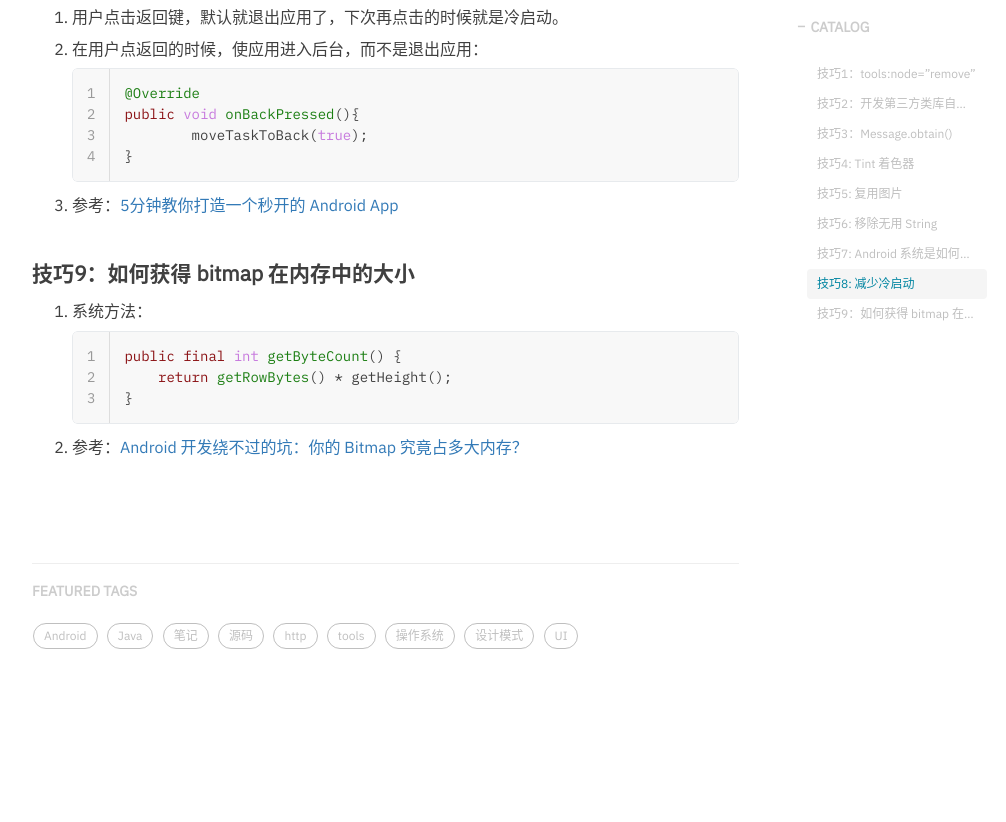
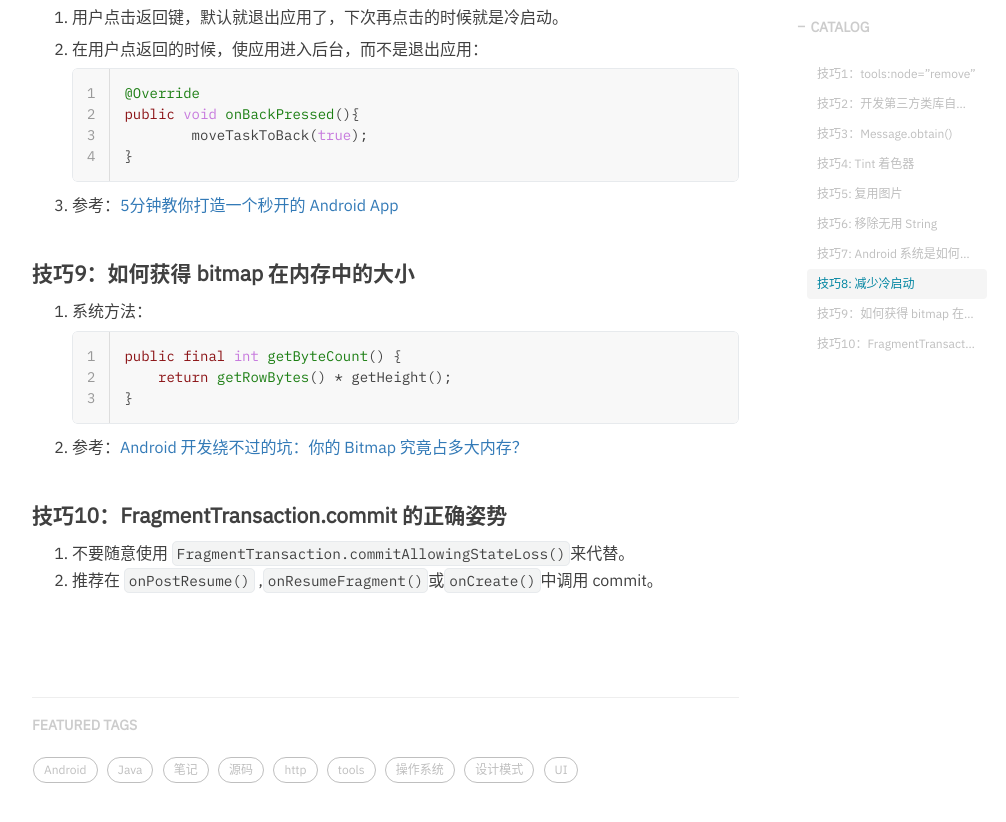
Before and after one commit to hurshi/hurshi.github.io, a Jekyll site: the page built from _posts/2019-07-25-tips_android.md, in a window 1280 px wide and 900 px high, scrolled down 3545 px. Shown: the top 822 px of the window, without its empty margins (233-1239 px from the left). Built offline with Jekyll 4.4.1, drawn with Linux system fonts in a browser that asks for light colours; nearby versions of some CDN libraries; some web fonts are replaced; comment, search, counter and statistics services are not loaded; before the commit the page ends 4311 px from its top, so only the background shows below that.

Commit message:
add some tips

````diff
--- a/_posts/2019-07-25-tips_android.md
+++ b/_posts/2019-07-25-tips_android.md
@@ -175,3 +175,8 @@ tags:
    ```
 
 2. 参考：[Android 开发绕不过的坑：你的 Bitmap 究竟占多大内存？](https://mp.weixin.qq.com/s?__biz=MzA3NTYzODYzMg==&mid=403263974&idx=1&sn=b0315addbc47f3c38e65d9c633a12cd6&scene=0&key=41ecb04b051110037b72d05bba1495f596e848534fc51afe877d63329a16dc24dc1d3606aaaba3745a05bfdb8c624a74&ascene=0&uin=Mjc3OTU3Nzk1&devicetype=iMac+MacBookPro10%2C1+OSX+OSX+10.10.5+build%2814F27%29&version=11020201&pass_ticket=kK4%2F6316QveG8O0vFtthPfBeKkNjyaL4HapsUAokHL5mUKCgI5hKTIKMc3D8uyqk)
+
+#### 技巧10：FragmentTransaction.commit 的正确姿势
+
+1. 不要随意使用 `FragmentTransaction.commitAllowingStateLoss()`来代替。
+2. 推荐在 `onPostResume()` ,`onResumeFragment()`或`onCreate()`中调用 commit。
````
Also changed, not shown: _posts/2018-01-01-tips_normal.md (+4 -0 lines).
